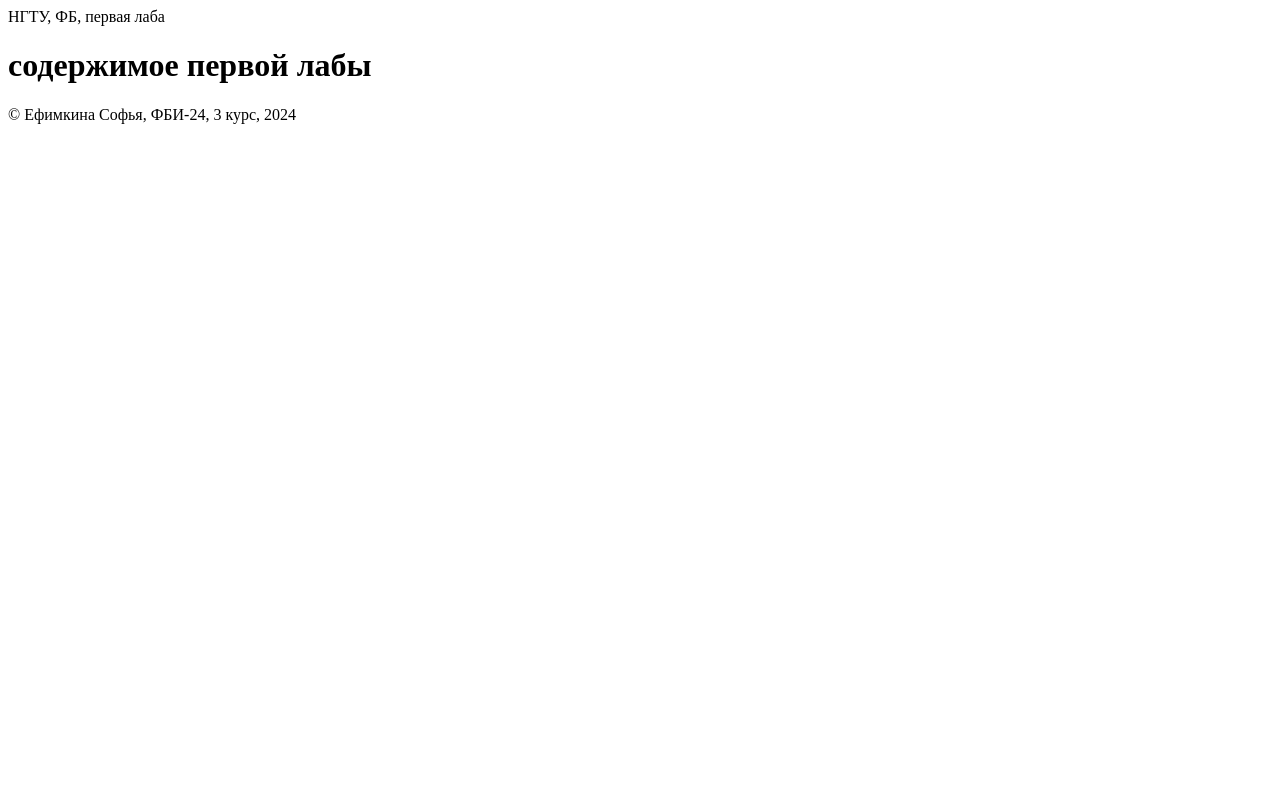
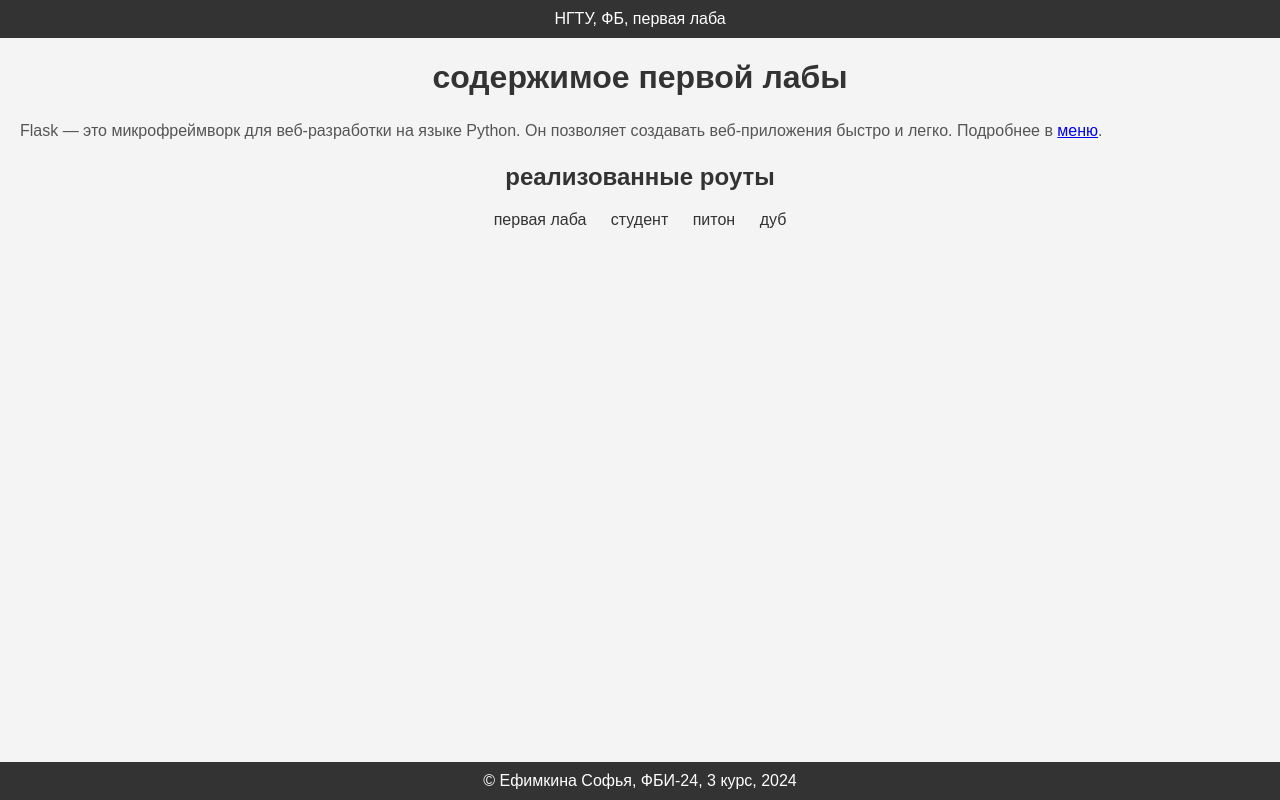
Before and after one commit to efmkna/web-labs-semak-2, a Flask app: page /lab1 in a window 1280 px wide. Run offline with Flask 3, Linux system fonts and the light colour scheme.

Commit message:
роуты

```diff
--- a/app.py
+++ b/app.py
@@ -8,11 +8,12 @@ def start():
 
 @app.route("/lab1")
 def lab1():
-    return """
+    return '''
 <!doctype html>
 <html>
     <head>
-        <title>первая лаба</title>
+        <title>Ефимкина Софья Алексеевна, лаба 1</title>
+        <link rel="stylesheet" type="text/css" href="''' + url_for('static', filename='lab1.css') + '''">
     </head>
     <body>
         <header>
@@ -20,21 +21,33 @@ def lab1():
         </header>
 
         <h1>содержимое первой лабы</h1>
+        <p>Flask — это микрофреймворк для веб-разработки на языке Python.
+        Он позволяет создавать веб-приложения быстро и легко.
+        Подробнее в <a href="/menu">меню</a>.</p>
+
+        <h2>реализованные роуты</h2>
+        <ul>
+            <li><a href="/lab1">первая лаба</a></li>
+            <li><a href="/lab1/student">студент</a></li>
+            <li><a href="/lab1/python">питон</a></li>
+            <li><a href="/lab1/oak">дуб</a></li>
+        </ul>
 
         <footer>
             &copy; Ефимкина Софья, ФБИ-24, 3 курс, 2024
         </footer>
     </body>
 </html>
-"""
+'''
 
 @app.route("/menu")
 def menu():
-     return """
+     return '''
 <!doctype html>
 <html>
     <head>
         <title>Ефимкина Софья Алексеевна, лаба 1</title>
+        <link rel="stylesheet" type="text/css" href="''' + url_for('static', filename='lab1.css') + '''">
     </head>
     <body>
         <header>
@@ -52,7 +65,7 @@ def menu():
         </footer>
     </body>
 </html>
-"""
+'''
 
 @app.route("/lab1/oak")
 def oak():
@@ -60,11 +73,65 @@ def oak():
 <!doctype html>
 <html>
     <head>
+        <title>Ефимкина Софья Алексеевна, лаба 1</title>
         <link rel="stylesheet" type="text/css" href="''' + url_for('static', filename='lab1.css') + '''">
     </head>
     <body>
         <h1>дуб</h1>
         <img src="''' + url_for('static', filename='oak.jpg') + '''">
+        <footer>
+            &copy; Ефимкина Софья, ФБИ-24, 3 курс, 2024
+        </footer>
     </body>
 </html>
 '''
+
+@app.route("/lab1/student")
+def student():
+    return '''
+<!doctype html>
+<html>
+    <head>
+        <link rel="stylesheet" type="text/css" href="''' + url_for('static', filename='lab1.css') + '''">
+        <title>Студент</title>
+    </head>
+    <body>
+        <header>
+            НГТУ, ФБ, лаба 1
+        </header>
+
+        <h1>Студент</h1>
+        <p>Ефимкина Софья Алексеевна, ФБИ-24, 3 курс, 2024</p>
+        <img src="''' + url_for('static', filename='nstu.png') + '''">
+
+        <footer>
+            &copy; Ефимкина Софья, ФБИ-24, 3 курс, 2024
+        </footer>
+    </body>
+</html>
+'''
+
+@app.route("/lab1/python")
+def python():
+    return '''
+<!doctype html>
+<html>
+    <head>
+        <title>Python</title>
+        <link rel="stylesheet" type="text/css" href="''' + url_for('static', filename='lab1.css') + '''">
+    </head>
+    <body>
+        <header>
+            НГТУ, ФБ, лаба 1
+        </header>
+
+        <h1>Python</h1>
+        <p>Python — это высокоуровневый язык программирования общего назначения, который широко используется в различных областях, включая веб-разработку, научные вычисления, анализ данных и многое другое.</p>
+        <img src="''' + url_for('static', filename='python.png') + '''">
+
+        <footer>
+            &copy; Ефимкина Софья, ФБИ-24, 3 курс, 2024
+        </footer>
+    </body>
+</html>
+'''
--- a/static/lab1.css
+++ b/static/lab1.css
@@ -4,3 +4,63 @@ img {
     display: block;
     margin: 0 auto;
 }
+
+body {
+    font-family: Arial, sans-serif;
+    background-color: #f4f4f4;
+    margin: 0;
+    padding: 0;
+}
+
+header {
+    background-color: #333;
+    color: #fff;
+    padding: 10px 0;
+    text-align: center;
+}
+
+h1 {
+    color: #333;
+    text-align: center;
+}
+
+h2 {
+    color: #333;
+    text-align: center;
+}
+
+p {
+    color: #555;
+    line-height: 1.6;
+    margin: 20px;
+}
+
+ul {
+    list-style-type: none;
+    padding: 0;
+    text-align: center;
+}
+
+ul li {
+    display: inline;
+    margin: 0 10px;
+}
+
+ul li a {
+    color: #333;
+    text-decoration: none;
+}
+
+ul li a:hover {
+    color: #555;
+}
+
+footer {
+    background-color: #333;
+    color: #fff;
+    text-align: center;
+    padding: 10px 0;
+    position: fixed;
+    width: 100%;
+    bottom: 0;
+}
```
Also changed, not shown: static/nstu.png (added), static/python.png (added).
